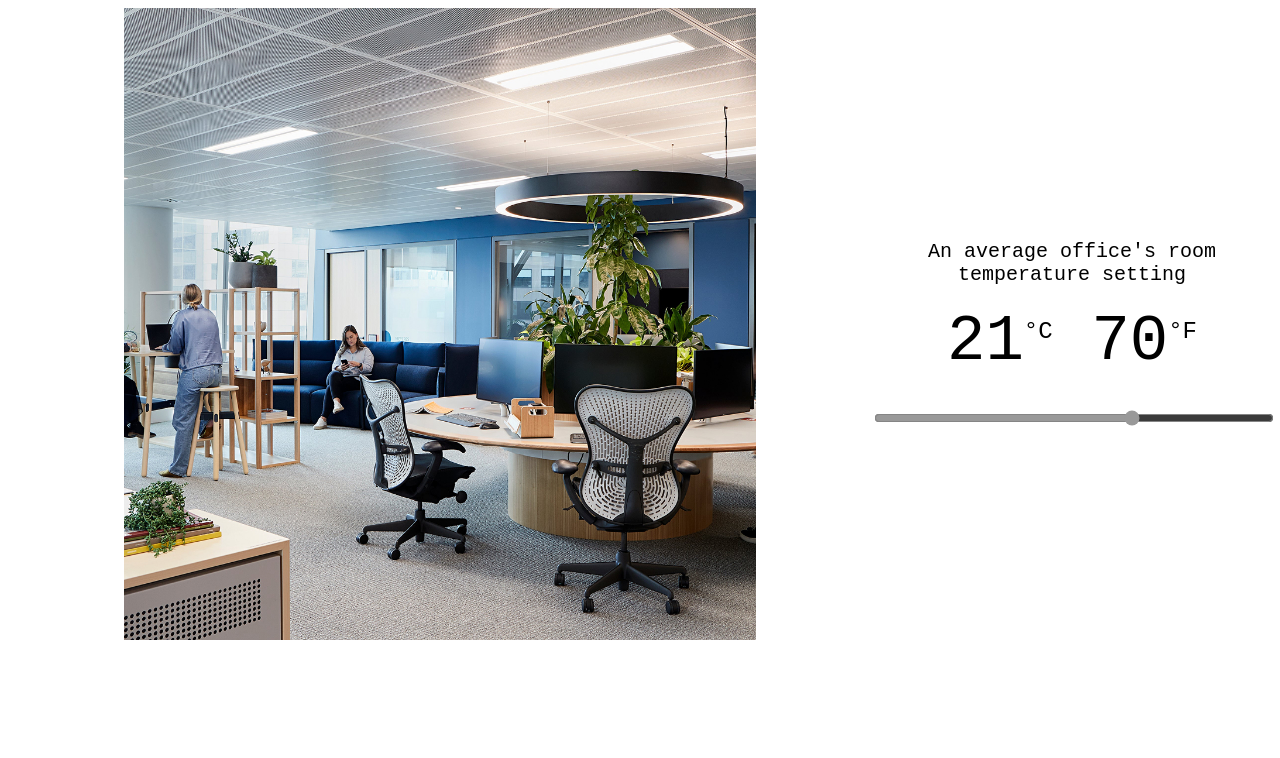
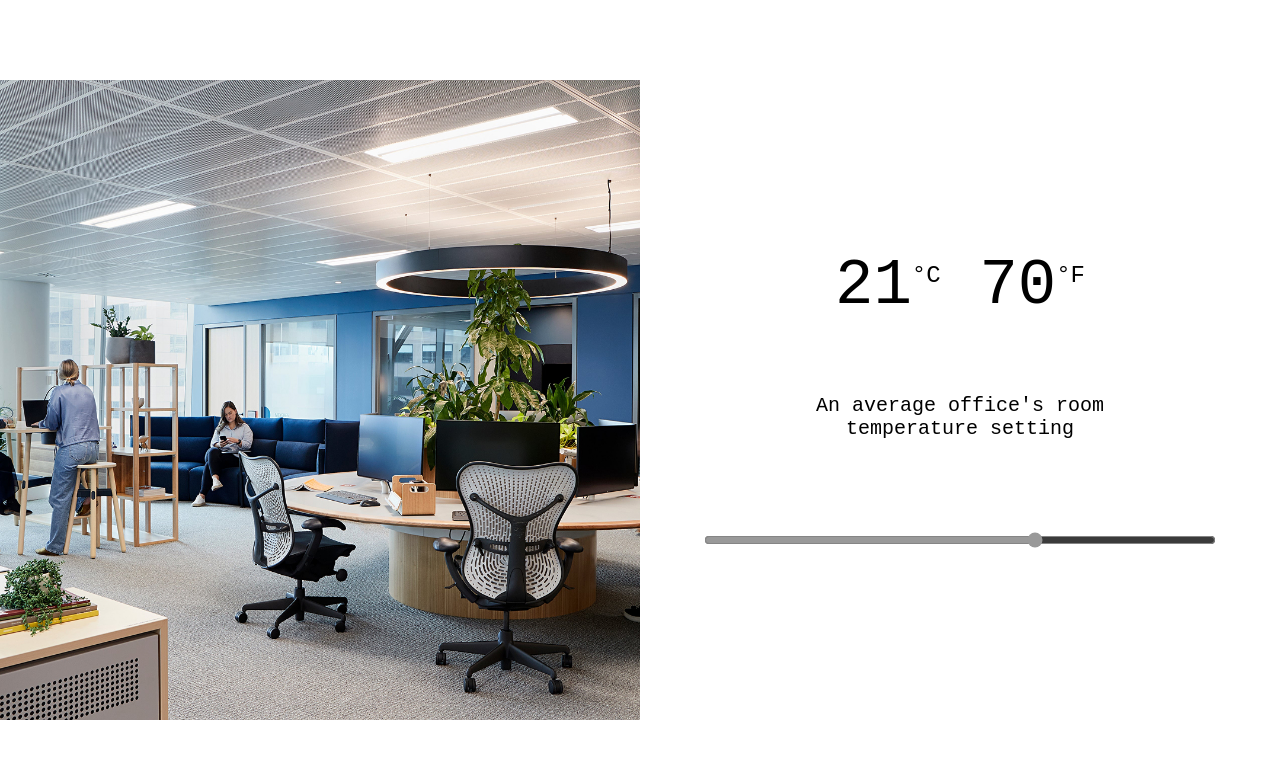
Before and after one commit to Chase-A/FC-Visualizer, a SvelteKit app: page / in a window 1280 px wide. Shown: the top 758 px of the page. Built offline with nearby package versions, Linux system fonts and the light colour scheme; a web font is replaced by a local one.

Commit message:
responsiveness added

```diff
--- a/src/routes/App.svelte
+++ b/src/routes/App.svelte
@@ -62,7 +62,7 @@
 				<p class="celcius">{Math.round((ftemp -32)* (5/9))}<span class="degrees">&deg;C</span></p>
 				<p>{ftemp}<span class="degrees">&deg;F</span></p>
 			</div>
-			<input style="width: 100%; accent-color: #999" type="range" min={minTemp} max={maxTemp} bind:value={ftemp} />
+			<input type="range" min={minTemp} max={maxTemp} bind:value={ftemp} />
 		</div>
 	</div>
 </div>
@@ -71,9 +71,22 @@
 
 	@import url('https://fonts.googleapis.com/css2?family=Reddit+Mono:wght@200..900&display=swap');
 
-
+	:global(html){
+		height: 100%;
+	}
+	:global(body){
+		margin: 0;
+		height: 100%;
+	}
 	.app-container {
 		font-family: "Reddit Mono", monospace;
+	}
+	.bottom-container {
+		display: flex;
+		flex-direction: column;
+		align-items: center;
+		place-content: center;
+		justify-content: space-evenly;
 	}
 	p {
 		font-family: "Reddit Mono", monospace;
@@ -113,6 +126,10 @@
 		max-width: 400px;
 		margin: 20px auto;
 	}
+	input {
+		width: 90%;
+		accent-color: #999;
+	}
 	@keyframes fadeIn {
 		0% {
 			opacity: 0;
@@ -121,18 +138,48 @@
 			opacity: 1;
 		}
 	}
+
 	@media(min-width: 800px){
+		:global(body){
+			height: 100%;
+		}
+		.body {
+			display: flex;
+			width: 100%;
+			height: 100%;
+			justify-content: center;
+			align-items: center;
+		}
 		.app-container {
 			display: flex;
 			flex-direction: row;
+			align-items: center;
+			max-width: 1280px;
+		}
+
+		.photo {
+			width: 50%;
+			margin: 0;
 		}
 		.bottom-container {
-			display: flex;
-			flex-direction: column;
-			place-content: center;
+			width: 50%;
+			justify-content: space-between;
+			height: 300px;
 		}
-		.photo {
-			width: 50%;
+		.text-container p {
+			margin-bottom: 0;
+		}
+		.img-description {
+			order: 2;
+			margin: 0;
+		}
+		.text-container {
+			order: 1
+		}
+		input {
+			order: 3;
+			width: 80%;
+			margin-top: 20px;
 		}
 	}
 </style>
```
